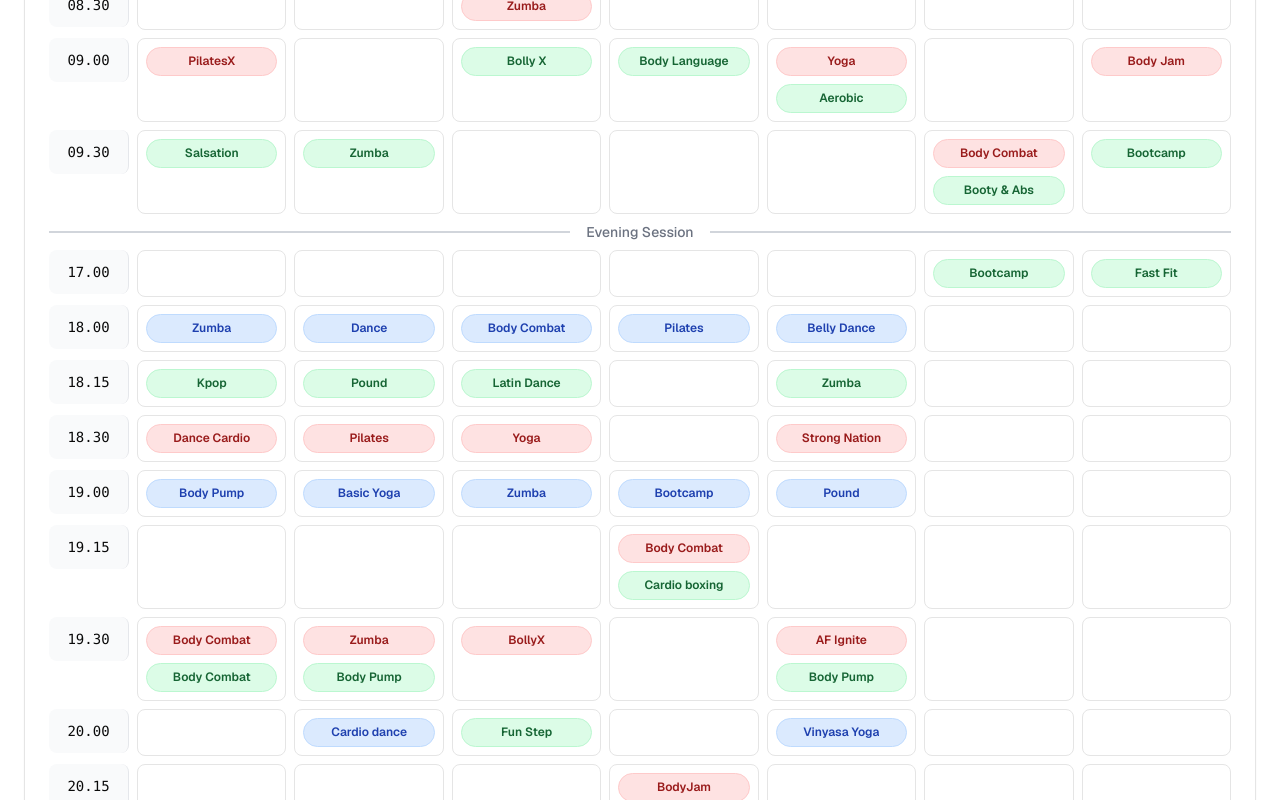
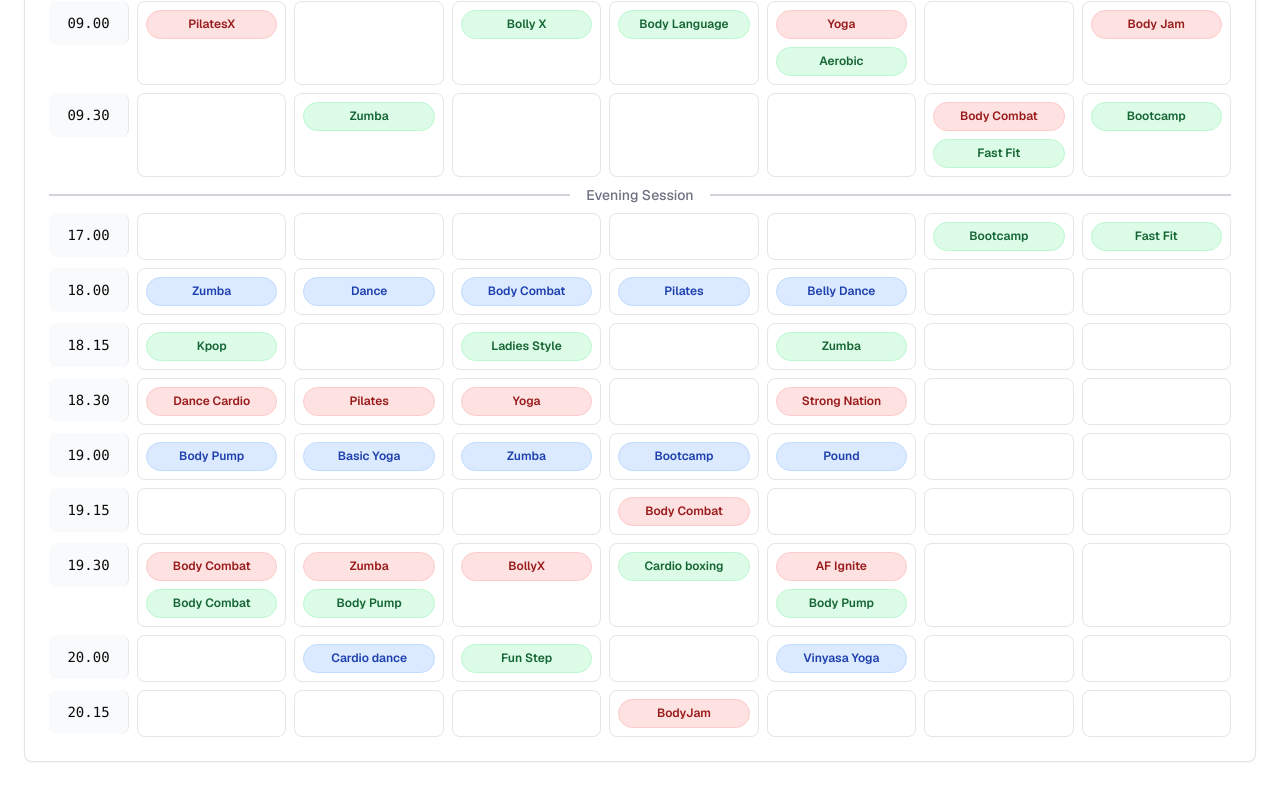
Before and after one commit to vancassa/af-calendar, a Next.js app: page / in a window 1280 px wide. Shown: the part 586-1386 px from the top of the page. Built offline with nearby package versions, Linux system fonts and the light colour scheme.

Commit message:
Update December data

```diff
--- a/app/page.tsx
+++ b/app/page.tsx
@@ -28,13 +28,12 @@ const csvData = {
 20.00,,Cardio dance,,,Vinyasa Yoga,,`,
 
   Sedayu: `Time,Mon,Tue,Wed,Thurs,Fri,Sat,Sun
-08.00,,Body Combat,Matt Pilates,Fun Step,Yoga Asanas,,
+08.00,,Body Combat,Matt Pilates,,Hatha yoga,,
 09.00,,,Bolly X,Body Language,Aerobic,,
-09.30,Salsation,Zumba,,,,Booty & Abs,Bootcamp
+09.30,,Zumba,,,,Fast Fit,Bootcamp
 17.00,,,,,,Bootcamp,Fast Fit
-18.15,Kpop,Pound,Latin Dance,,Zumba,,
-19.15,,,,Cardio boxing,,,
-19.30,Body Combat,Body Pump,,,Body Pump,,
+18.15,Kpop,,Ladies Style,,Zumba,,
+19.30,Body Combat,Body Pump,,Cardio boxing,Body Pump,,
 20.00,,,Fun Step,,,,`,
 };
 
```
